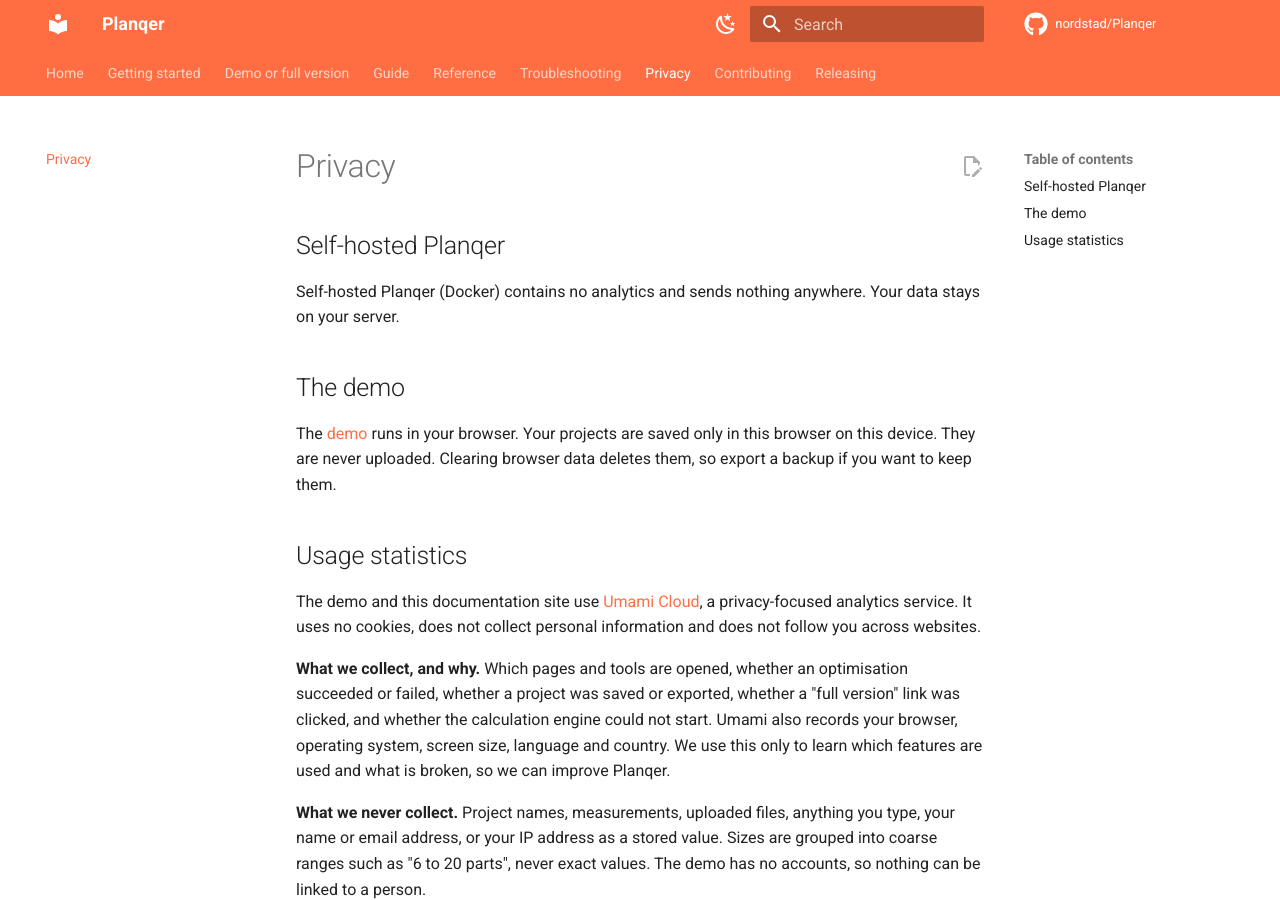
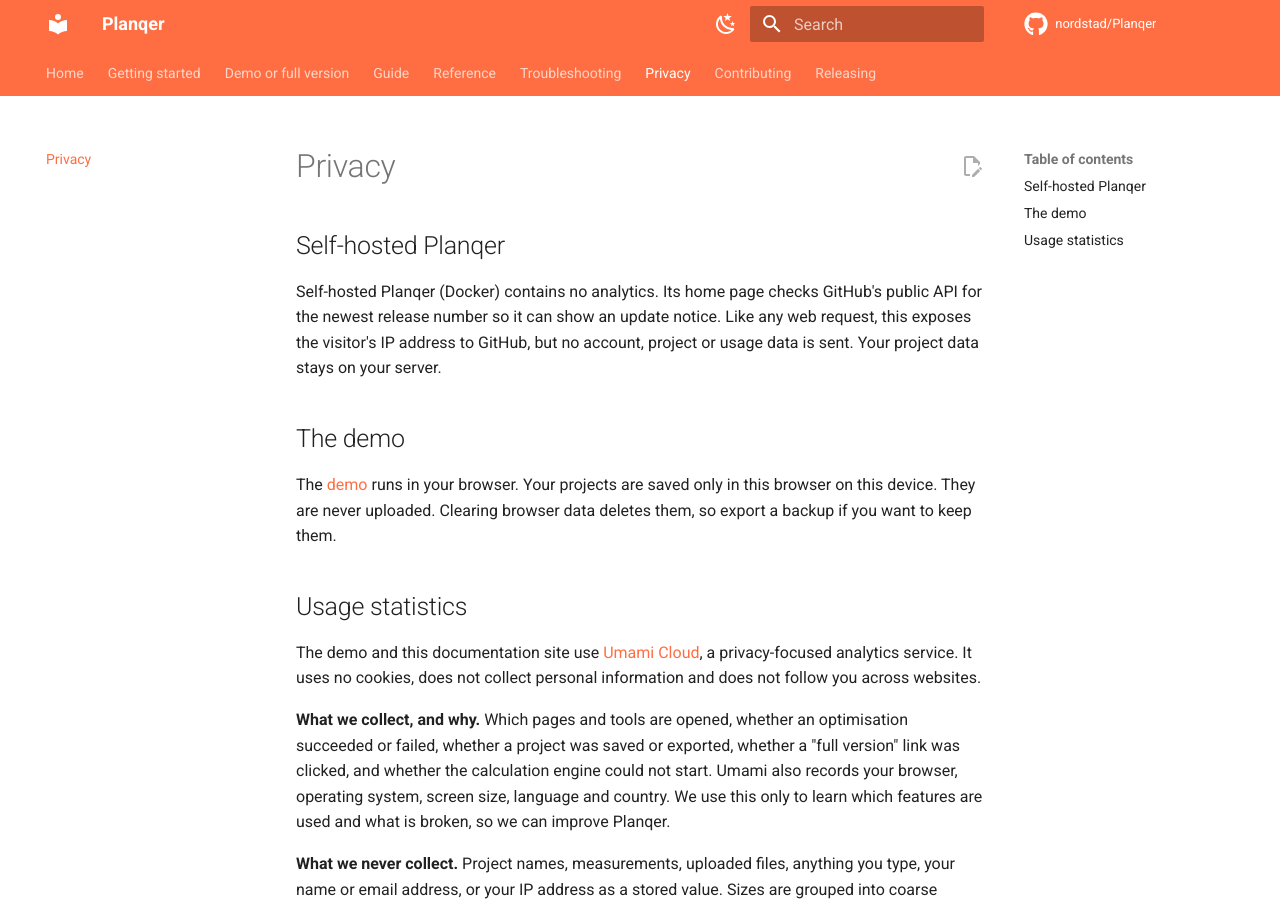
Before and after one commit to nordstad/Planqer, an MkDocs documentation site: the page built from docs/privacy.md, in a window 1280 px wide and 900 px high. Built offline with MkDocs 1.6.1 and Material for MkDocs 9.7.7, drawn with Linux system fonts in a browser that asks for light colours; comment, search, counter and statistics services are not loaded.

Commit message:
docs: clarify self-hosted privacy claim

```diff
--- a/docs/privacy.md
+++ b/docs/privacy.md
@@ -2,8 +2,11 @@
 
 ## Self-hosted Planqer
 
-Self-hosted Planqer (Docker) contains no analytics and sends nothing anywhere.
-Your data stays on your server.
+Self-hosted Planqer (Docker) contains no analytics. Its home page checks
+GitHub's public API for the newest release number so it can show an update
+notice. Like any web request, this exposes the visitor's IP address to GitHub,
+but no account, project or usage data is sent. Your project data stays on your
+server.
 
 ## The demo
 
```
